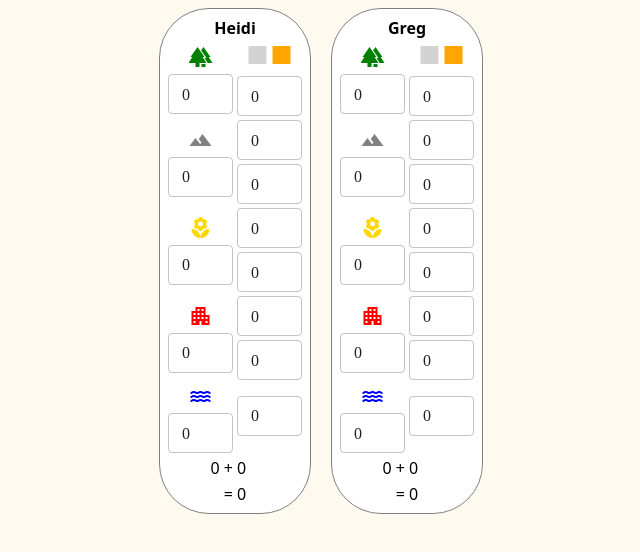
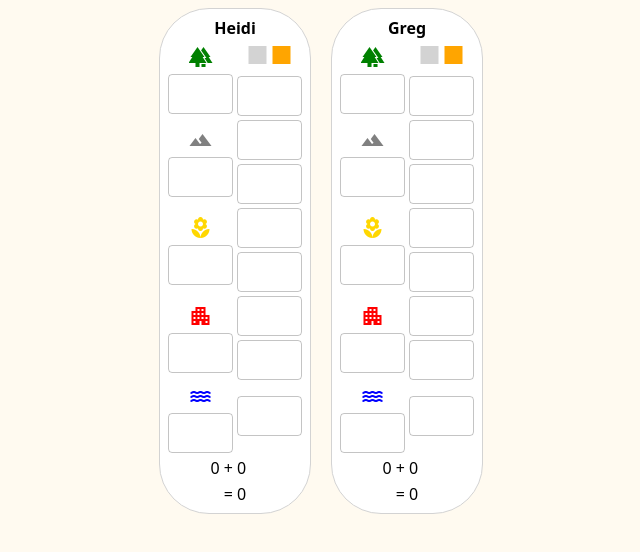
Before and after one commit to BBPTimer/harmonies, a React (Vite) app: page / in a window 1280 px wide. Shown: the top 552 px of the page, without its empty margins (319-959 px from the left). Built offline with nearby package versions, Linux system fonts and the light colour scheme; a web font is replaced by a local one.

Commit message:
Emptied input default values

```diff
--- a/src/App.css
+++ b/src/App.css
@@ -10,7 +10,7 @@ body {
 
 table {
   background-color: white;
-  border: 1px solid gray;
+  border: 1px solid lightgray;
   border-radius: 50px;
   margin: 0px 10px;
   padding: 5px;
--- a/src/components/Scoresheet.jsx
+++ b/src/components/Scoresheet.jsx
@@ -3,23 +3,31 @@ import { useState } from "react";
 import NumberField from "./NumberField";
 
 const Scoresheet = ({ name }) => {
-  const [forestPoints, setForestPoints] = useState(0);
-  const [mountainPoints, setMountainPoints] = useState(0);
-  const [fieldsPoints, setFieldsPoints] = useState(0);
-  const [buildingsPoints, setBuildingsPoints] = useState(0);
-  const [waterPoints, setWaterPoints] = useState(0);
+  const [forestPoints, setForestPoints] = useState("");
+  const [mountainPoints, setMountainPoints] = useState("");
+  const [fieldsPoints, setFieldsPoints] = useState("");
+  const [buildingsPoints, setBuildingsPoints] = useState("");
+  const [waterPoints, setWaterPoints] = useState("");
 
   let tokensTotal =
-    parseInt(forestPoints) +
-    parseInt(mountainPoints) +
-    parseInt(fieldsPoints) +
-    parseInt(buildingsPoints) +
-    parseInt(waterPoints);
+    (parseInt(forestPoints) || 0) +
+    (parseInt(mountainPoints) || 0) +
+    (parseInt(fieldsPoints) || 0) +
+    (parseInt(buildingsPoints) || 0) +
+    (parseInt(waterPoints) || 0);
 
-  const [cubePoints, setCubePoints] = useState([0, 0, 0, 0, 0, 0, 0, 0]);
+  const populateEmptyArray = () => {
+    let array = [];
+    for (let i = 0; i < 8; i++) {
+      array.push("");
+    }
+    return array;
+  };
+
+  const [cubePoints, setCubePoints] = useState(populateEmptyArray);
 
   const cubesTotal = cubePoints.reduce(
-    (accumulator, currentValue) => accumulator + parseInt(currentValue),
+    (accumulator, currentValue) => accumulator + (parseInt(currentValue) || 0),
     0
   );
 
@@ -149,8 +157,8 @@ const Scoresheet = ({ name }) => {
           <td></td>
         </tr>
         <tr>
-          <td style={{textAlign: "right"}}>{tokensTotal + " +"}</td>
-          <td style={{textAlign: "left"}}>{cubesTotal}</td>
+          <td style={{ textAlign: "right" }}>{tokensTotal + " +"}</td>
+          <td style={{ textAlign: "left" }}>{cubesTotal}</td>
         </tr>
         <tr>
           <td colSpan="2">{"= " + (tokensTotal + cubesTotal)}</td>
```
